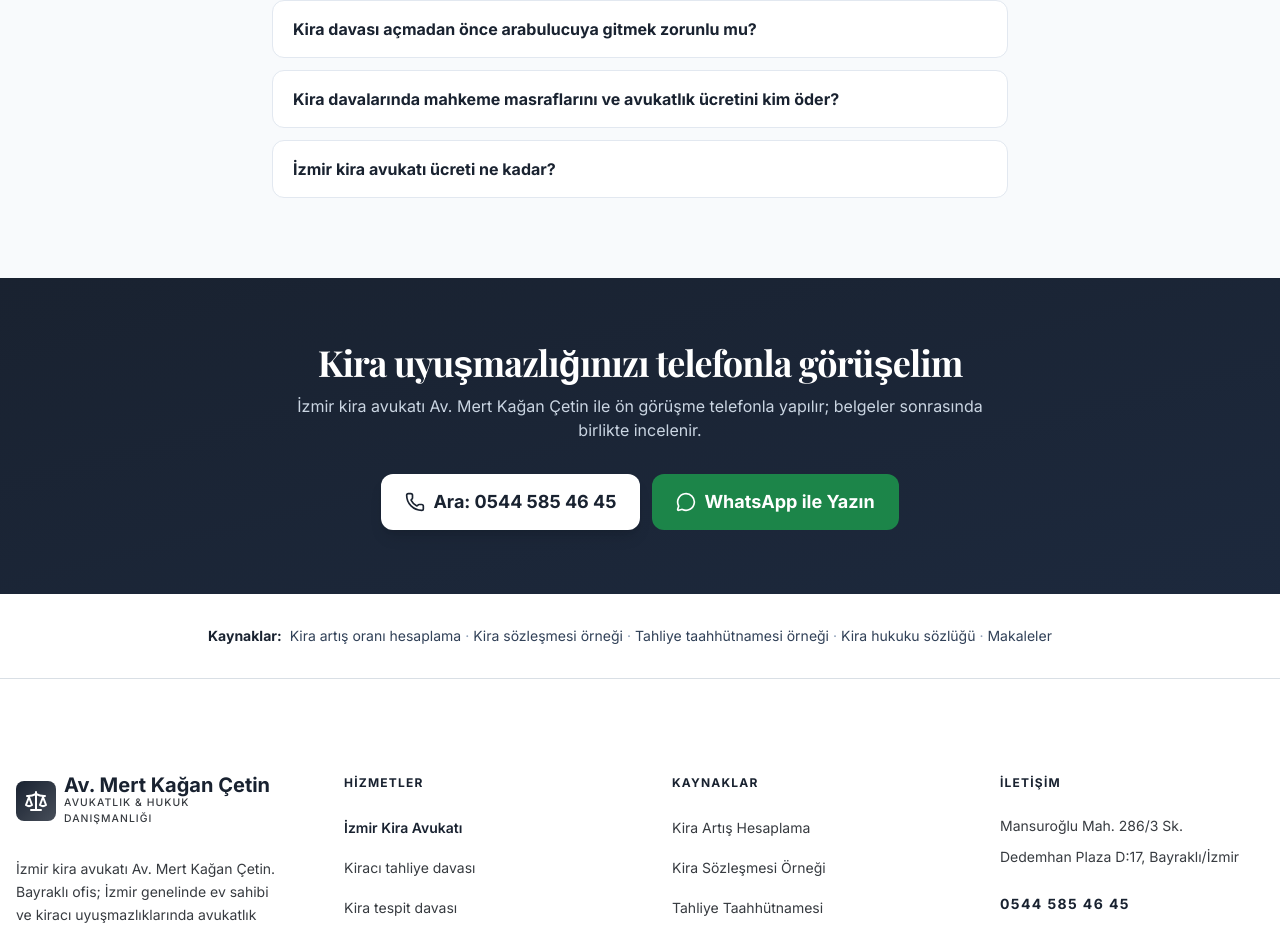
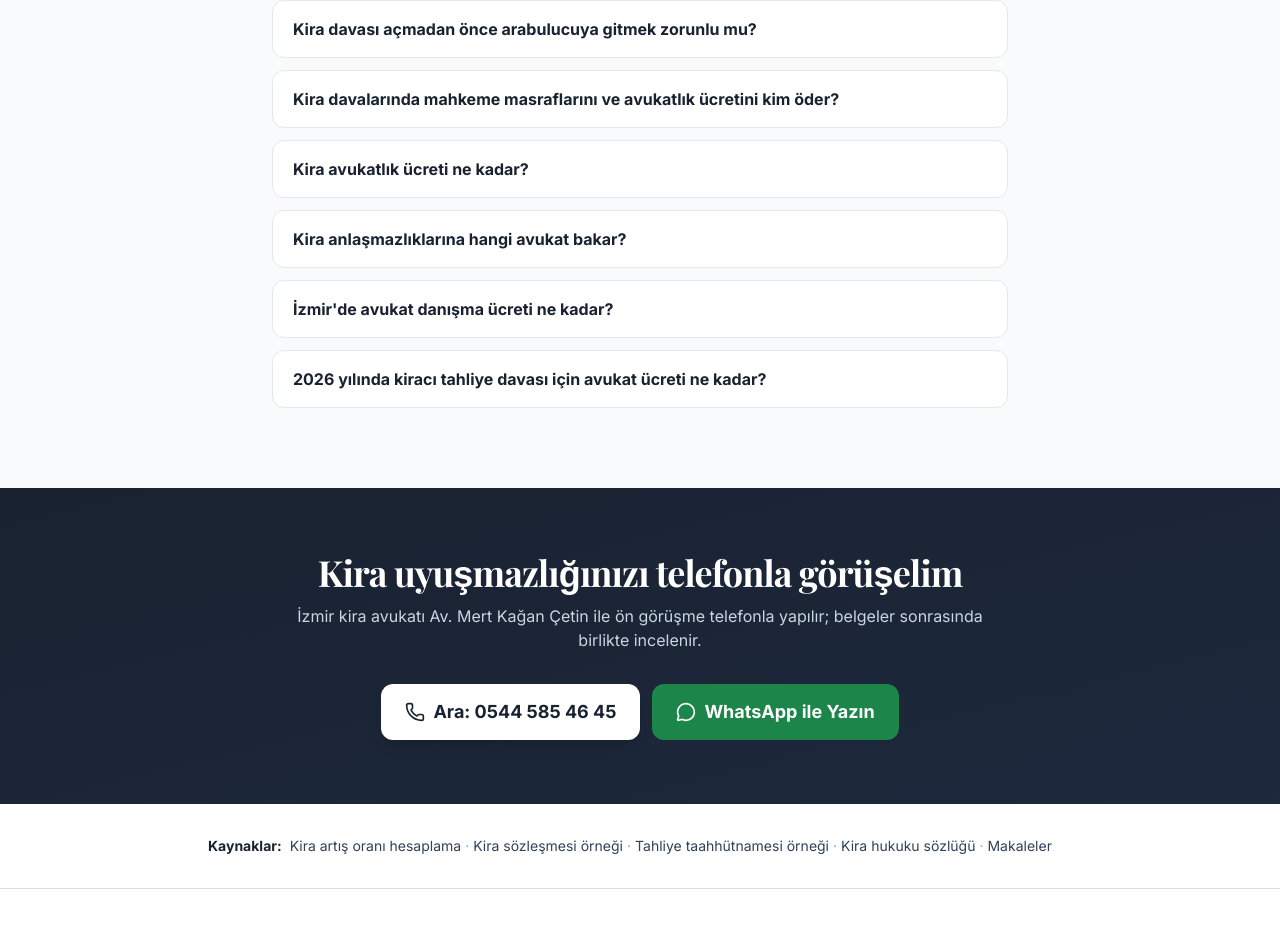
Before and after one commit to pixelmirage/site, a Next.js app: page / in a window 1280 px wide. Shown: the part 6673-7599 px from the top of the page. Built offline with nearby package versions, Linux system fonts and the light colour scheme; no server answers.

Commit message:
Homepage: Google PAA ücret sorularına TBB uyumlu SSS cevapları (#89)
Mevcut ücret SSS'si PAA metniyle birleştirildi; danışma, tahliye ve
hangi avukat bakar soruları eklendi. Rakam yok, FAQPage şeması
aynı faqs dizisinden üretiliyor.

Co-authored-by: bot <bot@local>

```diff
--- a/src/app/page.tsx
+++ b/src/app/page.tsx
@@ -59,7 +59,10 @@ const faqs = [
     { question: "Ofise gelmem gerekiyor mu?", answer: "Ön görüşme telefonla yapılır. Belgeler WhatsApp veya e-posta ile iletilebilir; yüz yüze görüşme Bayraklı'daki ofiste randevuyla yapılır." },
     { question: "Kira davası açmadan önce arabulucuya gitmek zorunlu mu?", answer: "Evet. Kira ilişkisinden doğan uyuşmazlıklarda dava açmadan önce arabulucuya başvurmak dava şartıdır (HUAK m. 18/B). Arabuluculukta anlaşma sağlanamazsa sulh hukuk mahkemesinde dava açılabilir; arabuluculuk görüşmelerine İzmir kira avukatı ile katılmak mümkündür. İcra yoluyla tahliye talepleri bu şartın dışındadır." },
     { question: "Kira davalarında mahkeme masraflarını ve avukatlık ücretini kim öder?", answer: "Harç, tebligat ve bilirkişi gibi yargılama giderleri ile karşı tarafın vekâlet ücreti, mahkeme tarafından davayı kaybeden tarafa yükletilir; dava kısmen kabul edilirse giderler haklılık oranına göre paylaştırılır (HMK m. 326). Mahkemenin hükmettiği vekâlet ücreti Avukatlık Asgari Ücret Tarifesi'ne göre belirlenir ve avukata aittir (Av. K. m. 164); avukat ile müvekkil arasındaki ücret ise ayrıca kararlaştırılır." },
-    { question: "İzmir kira avukatı ücreti ne kadar?", answer: "İzmir kira avukatı ücreti; davanın veya takibin türüne, dosyanın kapsamına ve yapılacak işlemlere göre belirlenir ve Türkiye Barolar Birliği tarafından her yıl yayımlanan Avukatlık Asgari Ücret Tarifesi'nin altında olamaz. Dosyanızla ilgili ücret ve masraf bilgisini telefonla ön görüşmede, belgelerinizi inceledikten sonra açıkça paylaşırım." },
+    { question: "Kira avukatlık ücreti ne kadar?", answer: "Kira avukatlık ücreti; tahliye, kira tespiti, arabuluculuk veya icra takibi gibi işin türüne, dosyanın kapsamına ve yapılacak işlemlere göre belirlenir. Ücret, Türkiye Barolar Birliği tarafından her yıl yayımlanan Avukatlık Asgari Ücret Tarifesi'nin altında olamaz ve yazılı avukatlık sözleşmesiyle kararlaştırılır. Somut dosyaya ilişkin ücret ve masraf bilgisi, belgeler incelendikten sonra telefonla ön görüşmede paylaşılabilir." },
+    { question: "Kira anlaşmazlıklarına hangi avukat bakar?", answer: "Kira anlaşmazlıklarına kira hukuku alanında çalışan avukat bakar. Tahliye, kira tespiti, kira uyarlaması, kira alacağı icra takibi, tahliye taahhüdü ve zorunlu arabuluculuk gibi uyuşmazlıklar bu kapsamdadır. İzmir'de kira uyuşmazlıkları sulh hukuk mahkemelerinde görülür; dava açılmadan önce çoğu dosyada arabuluculuğa başvurulması gerekir." },
+    { question: "İzmir'de avukat danışma ücreti ne kadar?", answer: "Danışma ücreti, görüşmenin kapsamına ve incelenecek konulara göre belirlenir; Avukatlık Asgari Ücret Tarifesi'nin altında kararlaştırılamaz. İlk telefon görüşmesinde durum dinlenir, izlenebilecek hukuki yollar konuşulur; ücret ve masraflar yazılı avukatlık sözleşmesiyle netleştirilir. Somut dosyaya ilişkin bilgi, belgeler incelendikten sonra paylaşılabilir." },
+    { question: "2026 yılında kiracı tahliye davası için avukat ücreti ne kadar?", answer: "Tahliye davası avukatlık ücreti; tahliye sebebine, dosyanın kapsamına ve yapılacak işlemlere göre belirlenir. Ücret, ilgili yılda yürürlükte olan Avukatlık Asgari Ücret Tarifesi'nin altında olamaz ve yazılı avukatlık sözleşmesiyle kararlaştırılır. Harç, tebligat ve bilirkişi gibi yargılama giderleri ayrıca doğar. Somut tahliye dosyasına ilişkin ücret ve masraf bilgisi, belgeler incelendikten sonra telefonla ön görüşmede paylaşılabilir." },
 ];
 
 const H2 = "text-2xl md:text-4xl font-playfair font-bold text-primary";
```
